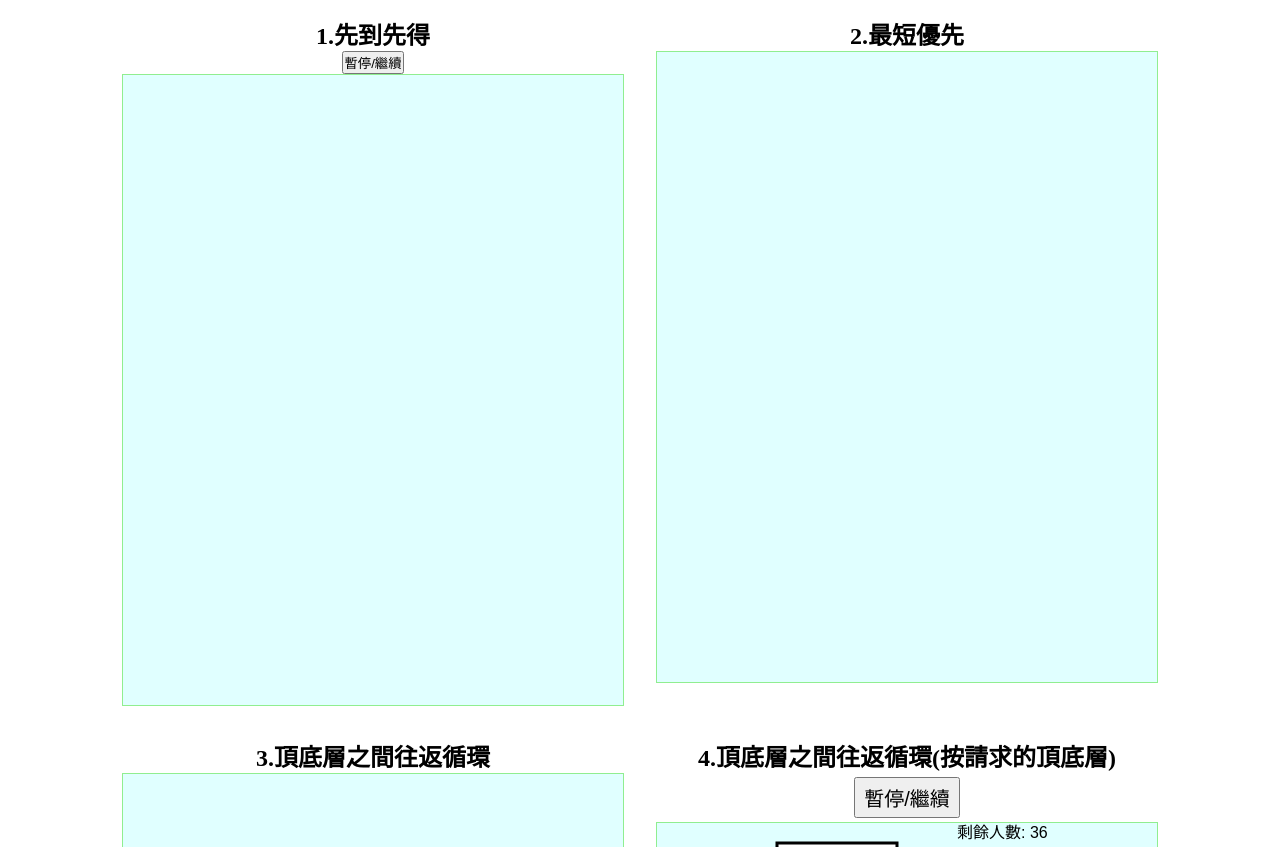
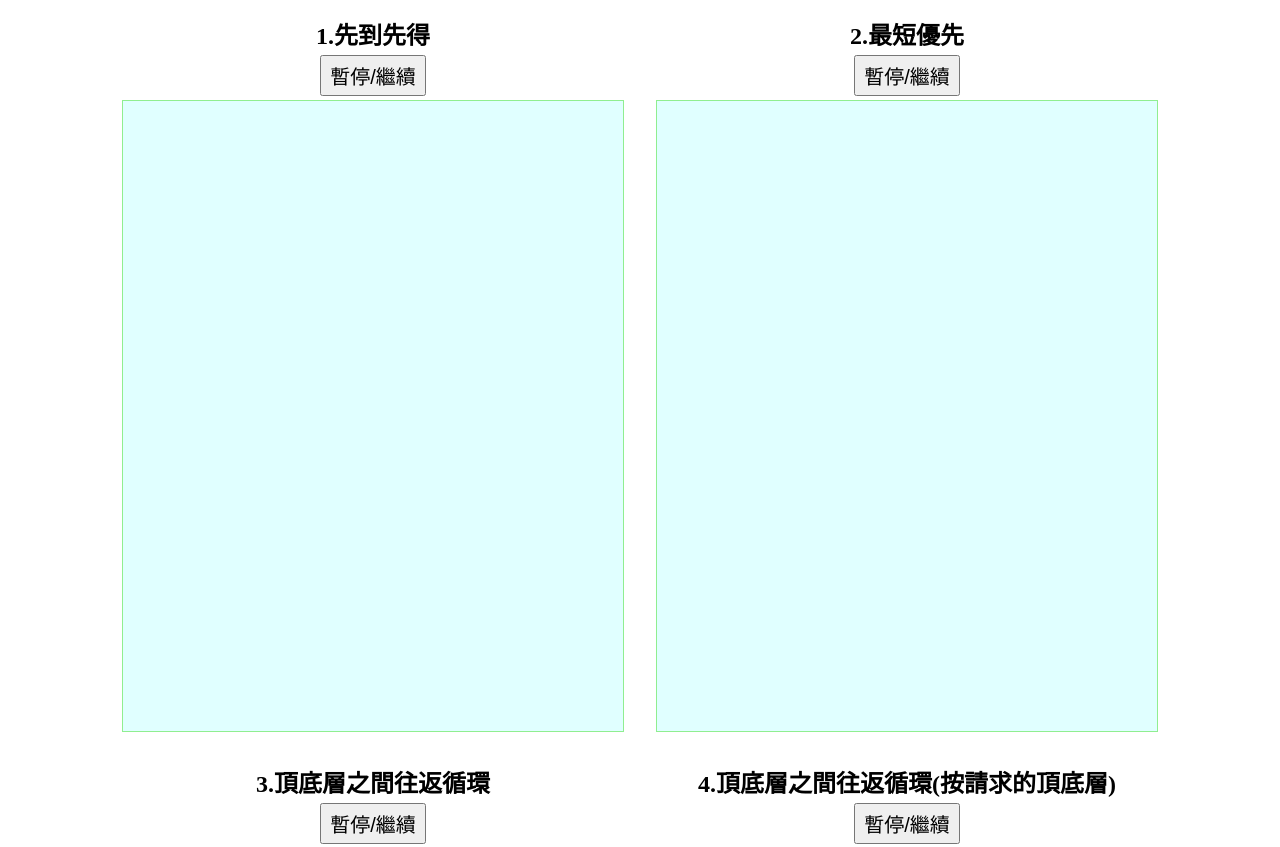
Before and after one commit to WenYuanTing/FourDifferentElevatorSystem, a plain HTML site: page index.html in a window 1280 px wide. Shown: the top 847 px of the page. Drawn offline with Linux system fonts and the light colour scheme.

Commit message:
add all parts Buttons

```diff
--- a/app.js
+++ b/app.js
@@ -538,7 +538,9 @@ function draw() {
 
   //如果numberOfPeopleArrived=40，代表所有人已離開電梯，結束動畫
   if (numberOfPeopleArrived == 40) {
-    window.alert("所有人都已離開電梯，總耗時 : " + time + " 秒。");
+    window.alert(
+      "頂底層之間往返循環(按請求的頂底層)已完成，總耗時 : " + time + " 秒。"
+    );
 
     clearInterval(elevatorStart);
   }
--- a/index.html
+++ b/index.html
@@ -11,12 +11,13 @@
       <div class="partAB">
         <div class="partA">
           <h2>1.先到先得</h2>
-          <button>暫停/繼續</button>
+          <button id="partAToggleButton" class="allButton">暫停/繼續</button>
           <canvas class="myCanvas" width="500px" height="630px"> </canvas>
         </div>
 
         <div class="partB">
           <h2>2.最短優先</h2>
+          <button id="partBToggleButton" class="allButton">暫停/繼續</button>
 
           <canvas class="myCanvas" width="500px" height="630px"> </canvas>
         </div>
@@ -24,12 +25,12 @@
       <div class="partCD">
         <div class="partC">
           <h2>3.頂底層之間往返循環</h2>
-
+          <button id="partCToggleButton" class="allButton">暫停/繼續</button>
           <canvas class="myCanvas" width="500px" height="630px"> </canvas>
         </div>
         <div class="partD">
           <h2>4.頂底層之間往返循環(按請求的頂底層)</h2>
-          <button id="toggleButton">暫停/繼續</button>
+          <button id="partDToggleButton" class="allButton">暫停/繼續</button>
           <canvas class="myCanvas" id="myCanvas" width="500px" height="630px">
           </canvas>
         </div>
--- a/styles/style.scss
+++ b/styles/style.scss
@@ -8,7 +8,7 @@ body {
   align-items: center;
   justify-content: center;
   div {
-    #toggleButton {
+    .allButton {
       margin: 0.25rem auto;
       display: block;
       font-size: 1.25rem;
```
Also changed, not shown: styles/style.css.
